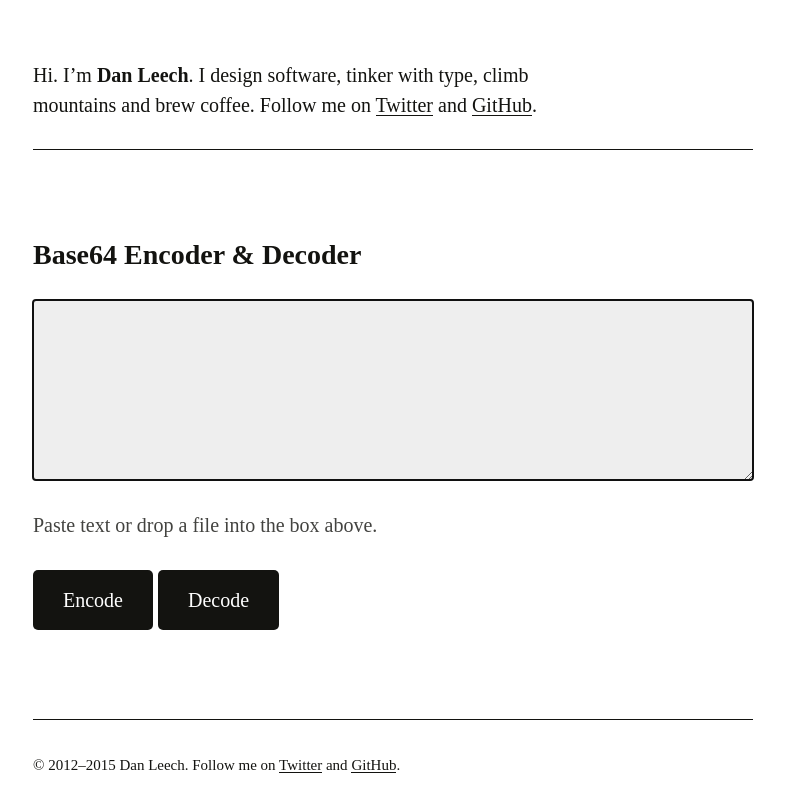
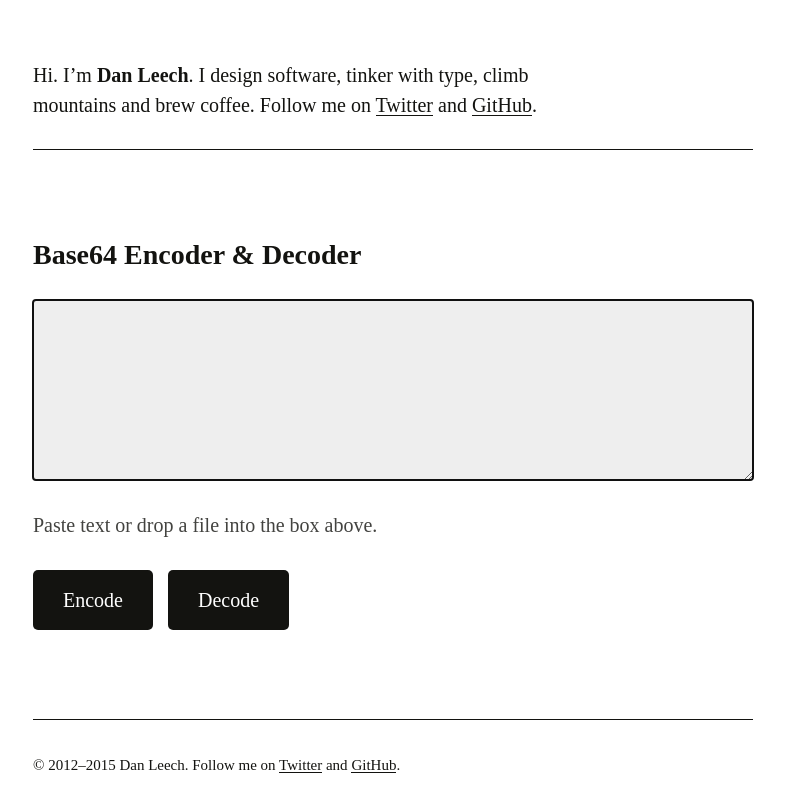
Before and after one commit to danleech/danleech.com, a Jekyll site: the page built from tools/base64/index.html, in a window 1280 px wide. Shown: the top 812 px of the page, without its empty margins (247-1032 px from the left). Built offline with Jekyll 4.4.1, drawn with Linux system fonts in a browser that asks for light colours; some web fonts are replaced; Markdown is read by kramdown in place of the engine named in the settings.

Commit message:
Improved buttons on mobile viewports

```diff
--- a/css/main.scss
+++ b/css/main.scss
@@ -268,3 +268,22 @@
         background-position: bottom;
     }
 }
+
+.controls {
+    &:after {
+        content: " ";
+        display: table;
+        clear: both;
+    }
+    input {
+        display: block;
+        width: 100%;
+        margin: 0 0 0.75rem;
+        @media (min-width: 1000px) {
+            float: left;
+            display: inline-block;
+            width: auto;
+            margin: 0 0.75rem 1.5rem 0;
+        }
+    }
+}
--- a/tools/base64/index.html
+++ b/tools/base64/index.html
@@ -6,8 +6,10 @@
 <form>
     <textarea id="input" autofocus></textarea>
     <p>Paste text or drop a file into the box above.</p>
-    <input type="button" onclick="encode()" value="Encode" />
-    <input type="button" onclick="decode()" value="Decode" />
+    <div class="controls">
+        <input type="button" onclick="encode()" value="Encode" />
+        <input type="button" onclick="decode()" value="Decode" />
+    </div>
 </form>
 
 <script>
```
